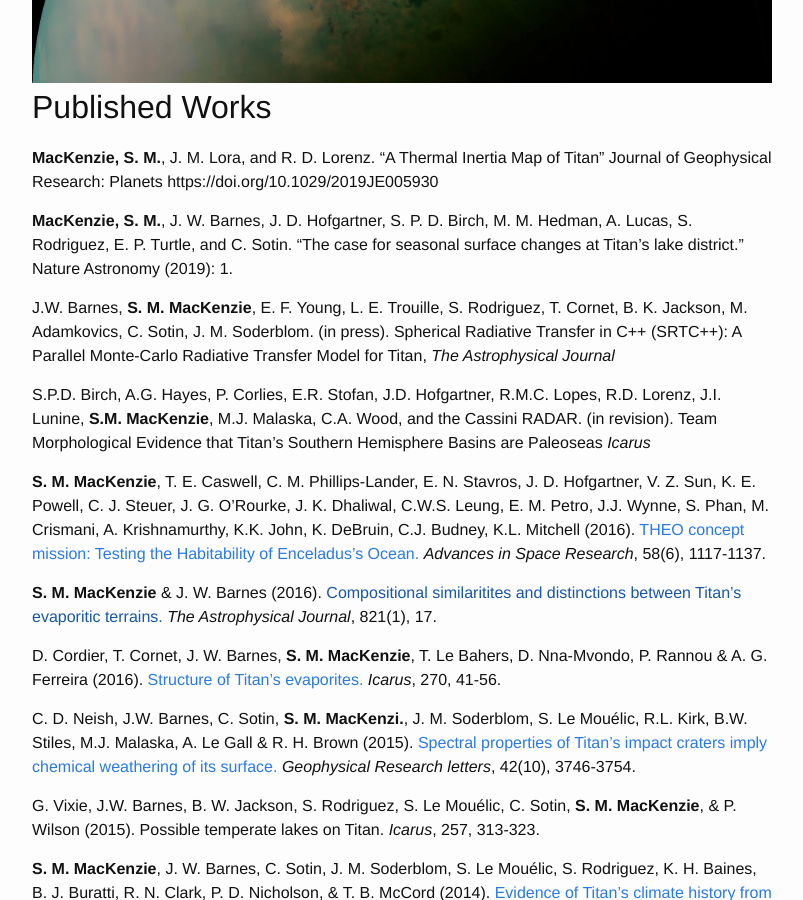
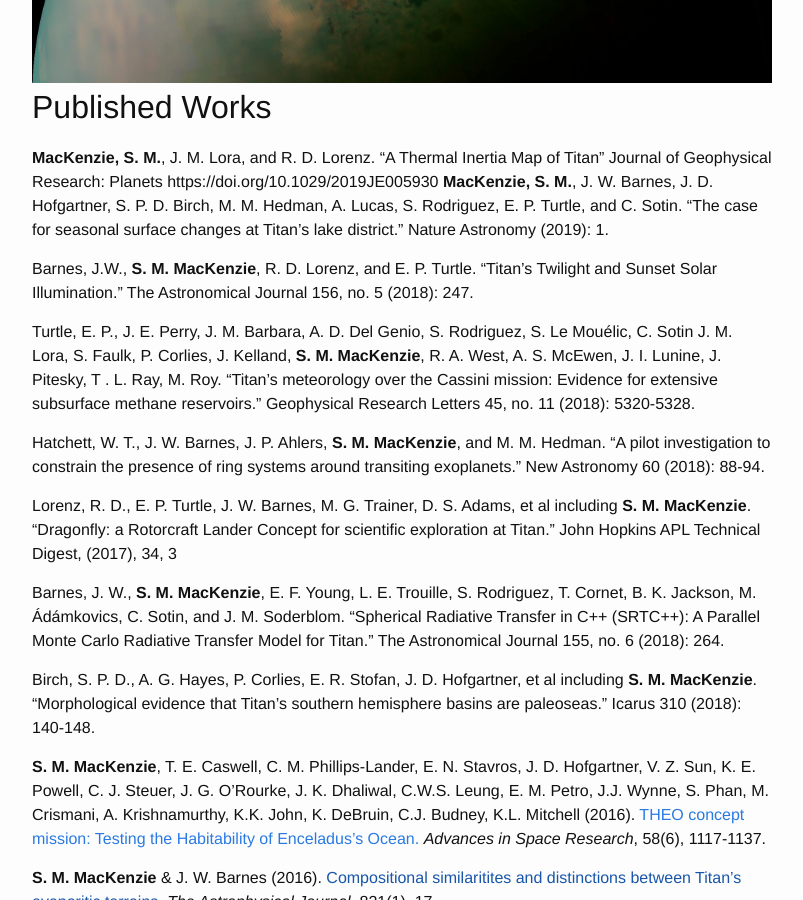
Before and after one commit to shannonmackenzie/shannonmackenzie.github.io, a Jekyll site: the page built from publications.md, in a window 1280 px wide and 900 px high, scrolled down 364 px. Shown: the whole window, without its empty margins (238-1041 px from the left). Built offline with Jekyll 4.4.1, drawn with Linux system fonts in a browser that asks for light colours.

Commit message:
Update publications.md

```diff
--- a/publications.md
+++ b/publications.md
@@ -9,13 +9,19 @@ permalink: /publications
 
 # Published Works
 **MacKenzie, S. M.**, J. M. Lora, and R. D. Lorenz. “A Thermal Inertia Map of Titan” Journal of Geophysical Research: Planets https://doi.org/10.1029/2019JE005930
-
 **MacKenzie, S. M.**, J. W. Barnes, J. D. Hofgartner, S. P. D. Birch, M. M. Hedman, A. Lucas, S. Rodriguez, E. P. Turtle, and C. Sotin. "The case for seasonal surface changes at Titan’s lake district." Nature Astronomy (2019): 1.
 
-J.W. Barnes, **S. M. MacKenzie**, E. F. Young, L. E. Trouille, S. Rodriguez, T. Cornet, B. K. Jackson, M. Adamkovics, C. Sotin, J. M. Soderblom. (in press). Spherical Radiative Transfer in C++ (SRTC++): A Parallel Monte-Carlo Radiative Transfer Model for Titan, *The Astrophysical Journal*
+Barnes, J.W., **S. M. MacKenzie**, R. D. Lorenz, and E. P. Turtle. "Titan’s Twilight and Sunset Solar Illumination." The Astronomical Journal 156, no. 5 (2018): 247.
 
-S.P.D. Birch, A.G. Hayes, P. Corlies, E.R. Stofan, J.D. Hofgartner, R.M.C. Lopes, R.D. Lorenz, J.I. Lunine, **S.M. MacKenzie**, M.J. Malaska, C.A. Wood, and the Cassini RADAR. (in revision). Team Morphological Evidence that Titan’s Southern Hemisphere Basins are Paleoseas *Icarus*
+Turtle, E. P., J. E. Perry, J. M. Barbara, A. D. Del Genio, S. Rodriguez, S. Le Mouélic, C. Sotin J. M. Lora, S. Faulk, P. Corlies, J. Kelland, **S. M. MacKenzie**, R. A. West, A. S. McEwen, J. I. Lunine, J. Pitesky, T . L. Ray, M. Roy. "Titan's meteorology over the Cassini mission: Evidence for extensive subsurface methane reservoirs." Geophysical Research Letters 45, no. 11 (2018): 5320-5328.
 
+Hatchett, W. T., J. W. Barnes, J. P. Ahlers, **S. M. MacKenzie**, and M. M. Hedman. "A pilot investigation to constrain the presence of ring systems around transiting exoplanets." New Astronomy 60 (2018): 88-94.
+
+Lorenz, R. D., E. P. Turtle, J. W. Barnes, M. G. Trainer, D. S. Adams, et al including **S. M. MacKenzie**. "Dragonfly: a Rotorcraft Lander Concept for scientific exploration at Titan." John Hopkins APL Technical Digest, (2017), 34, 3
+
+Barnes, J. W., **S. M. MacKenzie**, E. F. Young, L. E. Trouille, S. Rodriguez, T. Cornet, B. K. Jackson, M. Ádámkovics, C. Sotin, and J. M. Soderblom. "Spherical Radiative Transfer in C++ (SRTC++): A Parallel Monte Carlo Radiative Transfer Model for Titan." The Astronomical Journal 155, no. 6 (2018): 264.
+
+Birch, S. P. D., A. G. Hayes, P. Corlies, E. R. Stofan, J. D. Hofgartner, et al including **S. M. MacKenzie**. "Morphological evidence that Titan’s southern hemisphere basins are paleoseas." Icarus 310 (2018): 140-148.
 
 **S. M. MacKenzie**, T. E. Caswell,  C. M. Phillips-Lander, E. N. Stavros, J. D. Hofgartner, V. Z. Sun, K. E. Powell, C. J. Steuer,  J. G. O’Rourke, J. K. Dhaliwal,  C.W.S. Leung, E. M. Petro,  J.J. Wynne, S. Phan, M. Crismani, A. Krishnamurthy, K.K. John, K. DeBruin,  C.J. Budney,  K.L. Mitchell (2016). [THEO concept mission: Testing the Habitability of Enceladus’s Ocean.](https://arxiv.org/abs/1605.00579) *Advances in Space Research*, 58(6), 1117-1137.
 
```
